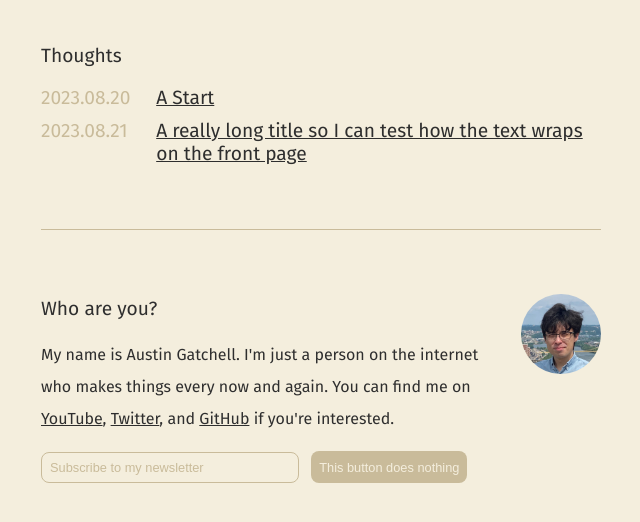
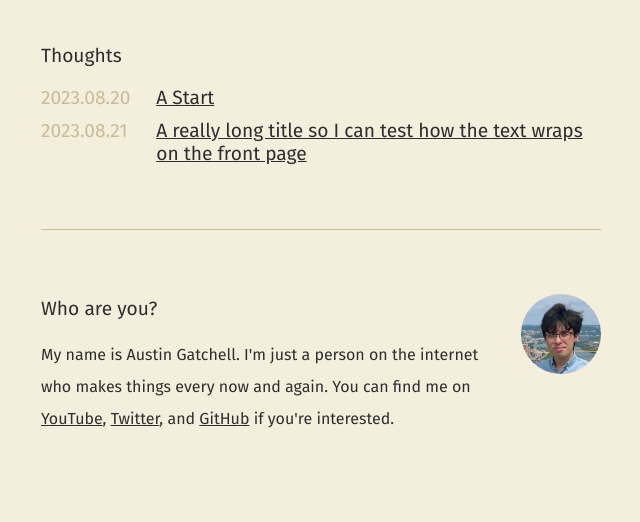
Before and after one commit to ausgat/ausgat.github.io, an Eleventy site: page index.liquid in a window 1280 px wide. Shown: the part 140-662 px from the top of the page, without its empty margins (319-959 px from the left). Built offline with nearby package versions, Linux system fonts and the light colour scheme; Eleventy itself is replaced by a stand-in of ours; files that its build step writes are made by us from their sources.

Commit message:
Remove fake newsletter box

```diff
--- a/_includes/layout.liquid
+++ b/_includes/layout.liquid
@@ -48,15 +48,6 @@
             </div>
             <div class="profile-pic"><img src="/images/me.jpeg" alt="Picture of Austin Gatchell's face" /></div>
           </div>
-          <form action="" method="get">
-            <input
-              type="text"
-              name="email"
-              id="email"
-              placeholder="Subscribe to my newsletter"
-              required />
-            <input type="Submit" value="This button does nothing" />
-          </form>
         </div>
       </div>
     </div>
```
